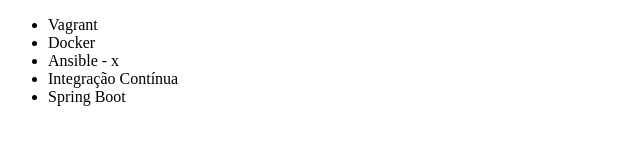
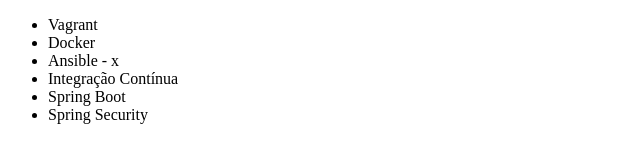
Before and after one commit to dennysarantes/teste-gitLocal, a plain HTML site: page src/index.html in a window 1280 px wide. Shown: the whole page, without its empty margins (0-640 px from the left). Drawn offline with Linux system fonts and the light colour scheme.

Commit message:
Inclusão do curso de Spring Security

```diff
--- a/src/index.html
+++ b/src/index.html
@@ -11,6 +11,7 @@
         <li>Ansible - x</li>
         <li>Integração Contínua</li>
         <li>Spring Boot</li>
+        <li>Spring Security</li>
     </ul>
 </body>
 </html>
```
